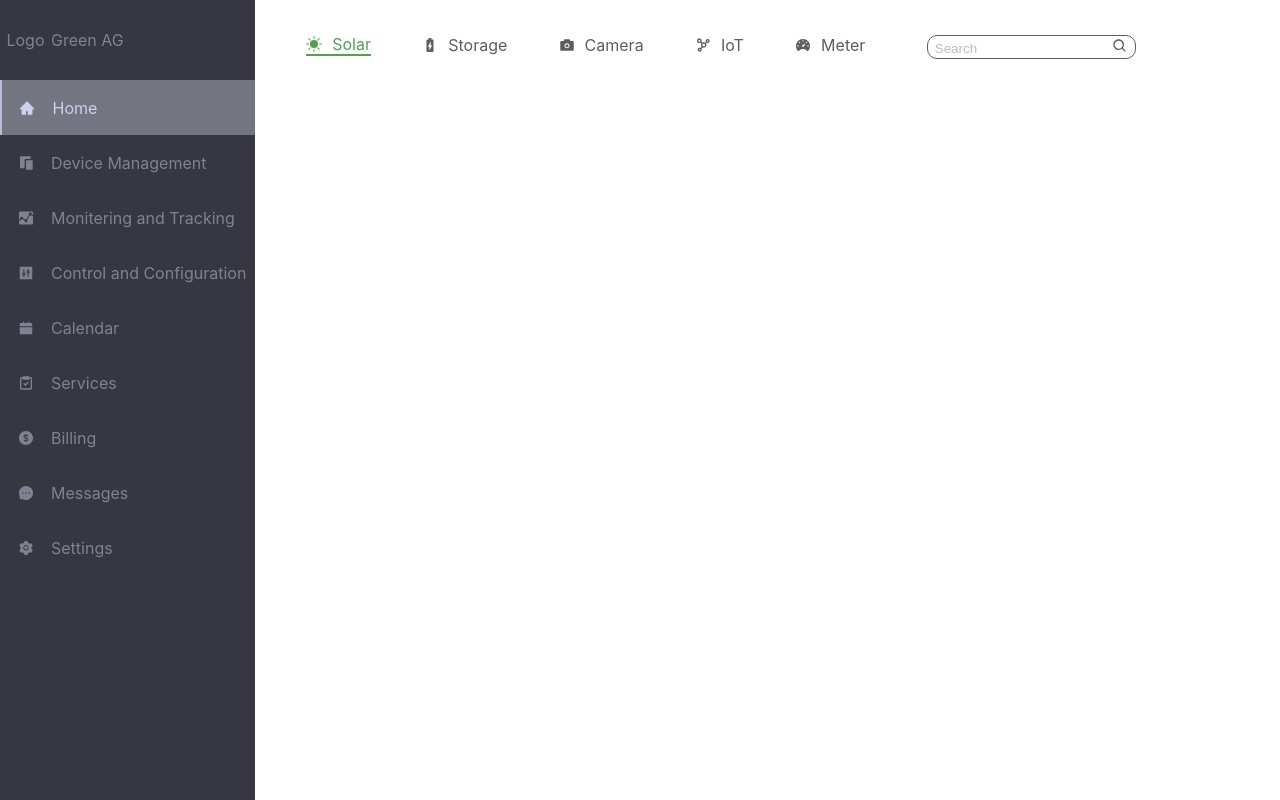
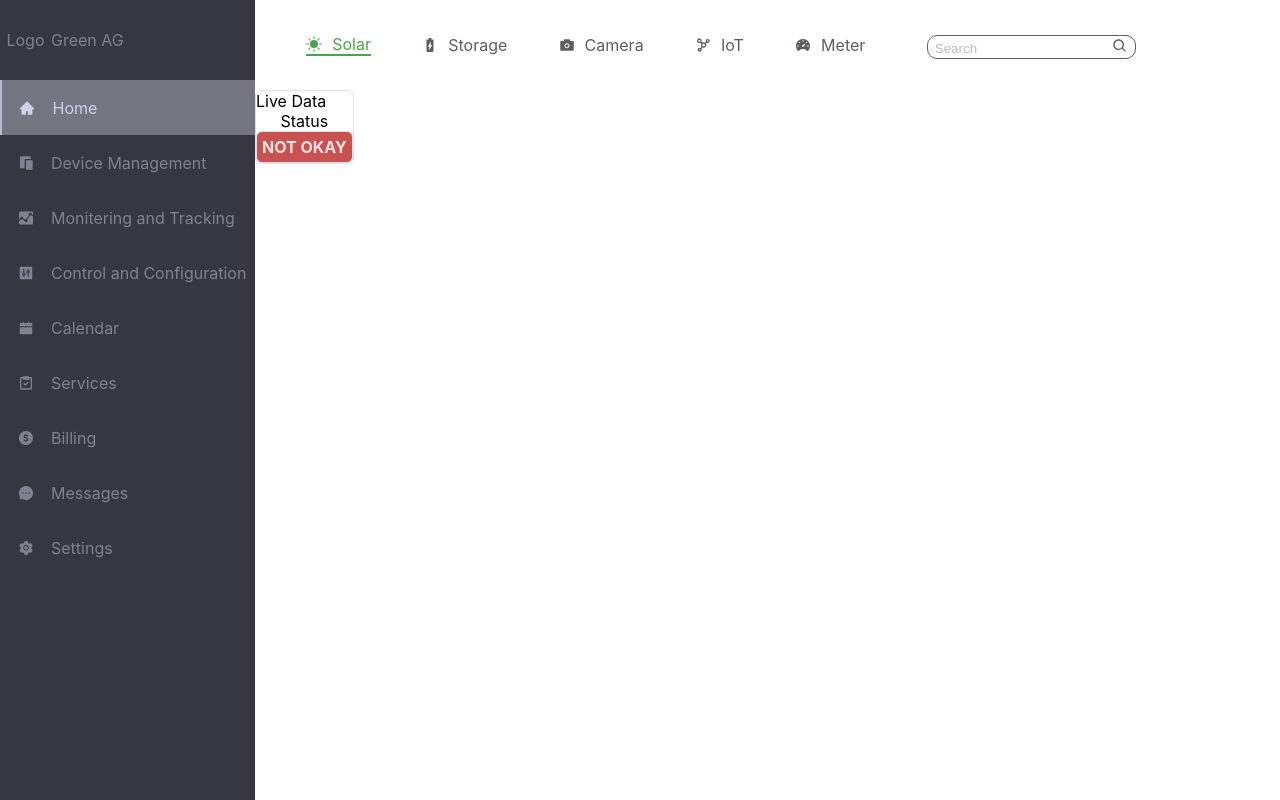
Before and after one commit to vhcent/Green-Ag-Cloud, a React (Create React App) app: page / in a window 1280 px wide. Built offline with nearby package versions, Linux system fonts and the light colour scheme; no server answers.

Commit message:
status update

```diff
--- a/package.json
+++ b/package.json
@@ -3,10 +3,6 @@
   "version": "0.1.0",
   "private": true,
   "dependencies": {
-    "@emotion/react": "^11.10.0",
-    "@emotion/styled": "^11.10.0",
-    "@material-ui/core": "^4.12.4",
-    "@mui/material": "^5.9.3",
     "@testing-library/jest-dom": "^5.16.4",
     "@testing-library/react": "^13.3.0",
     "@testing-library/user-event": "^13.5.0",
--- a/src/App.js
+++ b/src/App.js
@@ -10,7 +10,7 @@ function App() {
             <Sidebar />
             <div className="main">
                 <Navbar />
-                {/* <LiveData /> */}
+                <LiveData />
                 <Weather />
             </div>
         </div>
--- a/src/components/liveData/LiveData.css
+++ b/src/components/liveData/LiveData.css
@@ -0,0 +1,32 @@
+.live-data-container {
+    display: inline-block;
+    border: 1px solid #dfe0eb;
+    border-radius: 6px;
+}
+
+.status {
+    display: flex;
+    flex-direction: column;
+    justify-content: center;
+    text-align: center;
+}
+
+#okay {
+    font-weight: bold;
+    background-color: #83c95b;
+    color: #eaffd7;
+    padding: 5px;
+    border: 1px solid #dfe0eb;
+    border-radius: 6px;
+    display: inline-block;
+}
+
+#not-okay {
+    font-weight: bold;
+    background-color: #c85151;
+    color: #ffe0e0;
+    padding: 5px;
+    border: 1px solid #dfe0eb;
+    border-radius: 6px;
+    display: inline-block;
+}
--- a/src/components/liveData/LiveData.jsx
+++ b/src/components/liveData/LiveData.jsx
@@ -1,13 +1,18 @@
 import React, { useState } from "react";
 import "./LiveData.css";
 import { WiDaySunny } from "weather-icons-react";
+import { GrStatusGood, GrStatusCritical } from "react-icons/gr";
 
 function LiveData() {
+    const [status, setStatus] = useState("NOT OKAY");
     return (
         <div className="live-data-container">
             Live Data
-            <div className="weather">
-                <WiDaySunny size={24} color='#000' />
+            <div className="status">
+                Status
+                {status == "OKAY" ? <div id="okay">{status}</div>
+                    : <div id="not-okay">{status}</div>}
+                {/* <div classname="status" id={status}>{status}</div> */}
             </div>
         </div>
     )
--- a/src/components/weather/Weather.css
+++ b/src/components/weather/Weather.css
@@ -1,4 +1,4 @@
-.weather-card {
+.weather-container {
     /* background-color: #151c15; */
     /* background-color: rgba(54, 55, 64, 0.7); */
     display: inline-block;
--- a/src/components/weather/Weather.jsx
+++ b/src/components/weather/Weather.jsx
@@ -36,7 +36,7 @@ export default function Weather() {
     }, [cityName]);
 
     return (isLoading ? <></> :
-        <div className="weather-card">
+        <div className="weather-container">
             <div className="weather-header">
                 <div id="weatherTitle">{data.name}</div>
                 <div id="weatherTemp">{`${data.main.temp.toFixed(2)}°F`}</div>
```
Also changed, not shown: 1 other file (tests, documents, lock files or other folders).
